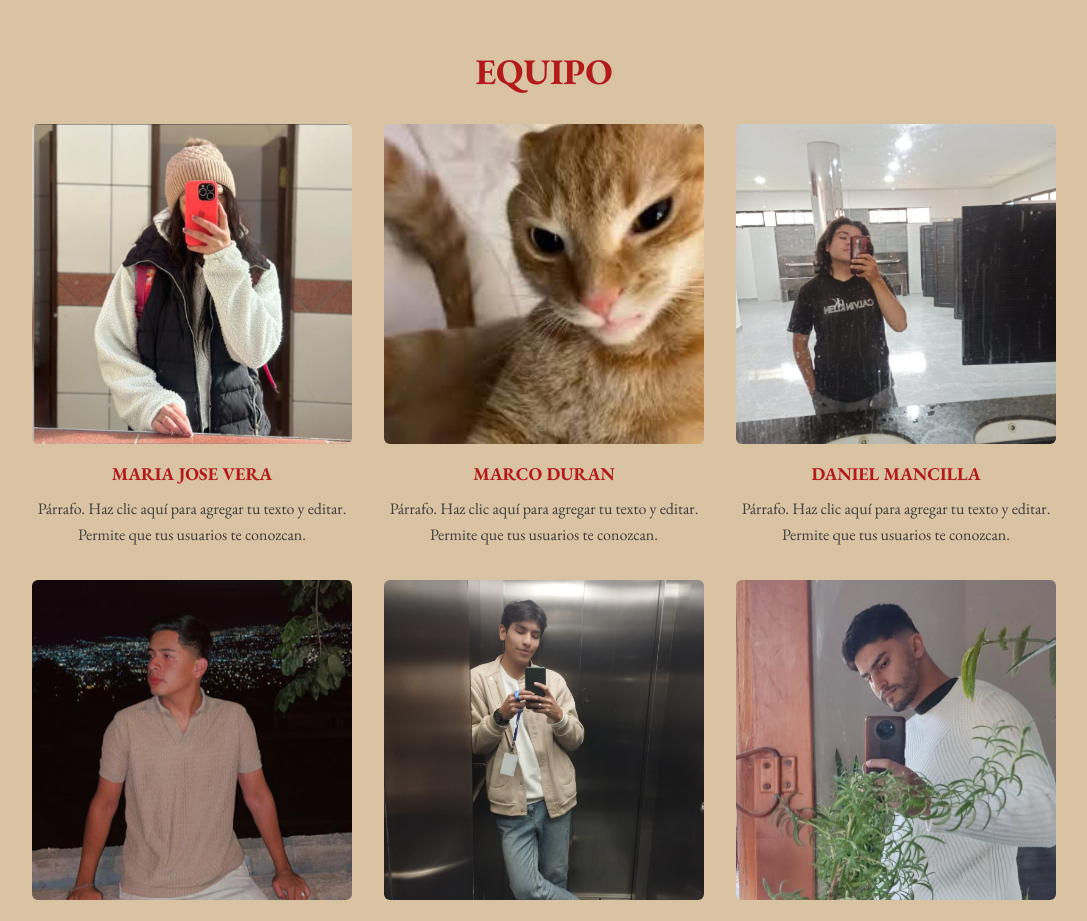
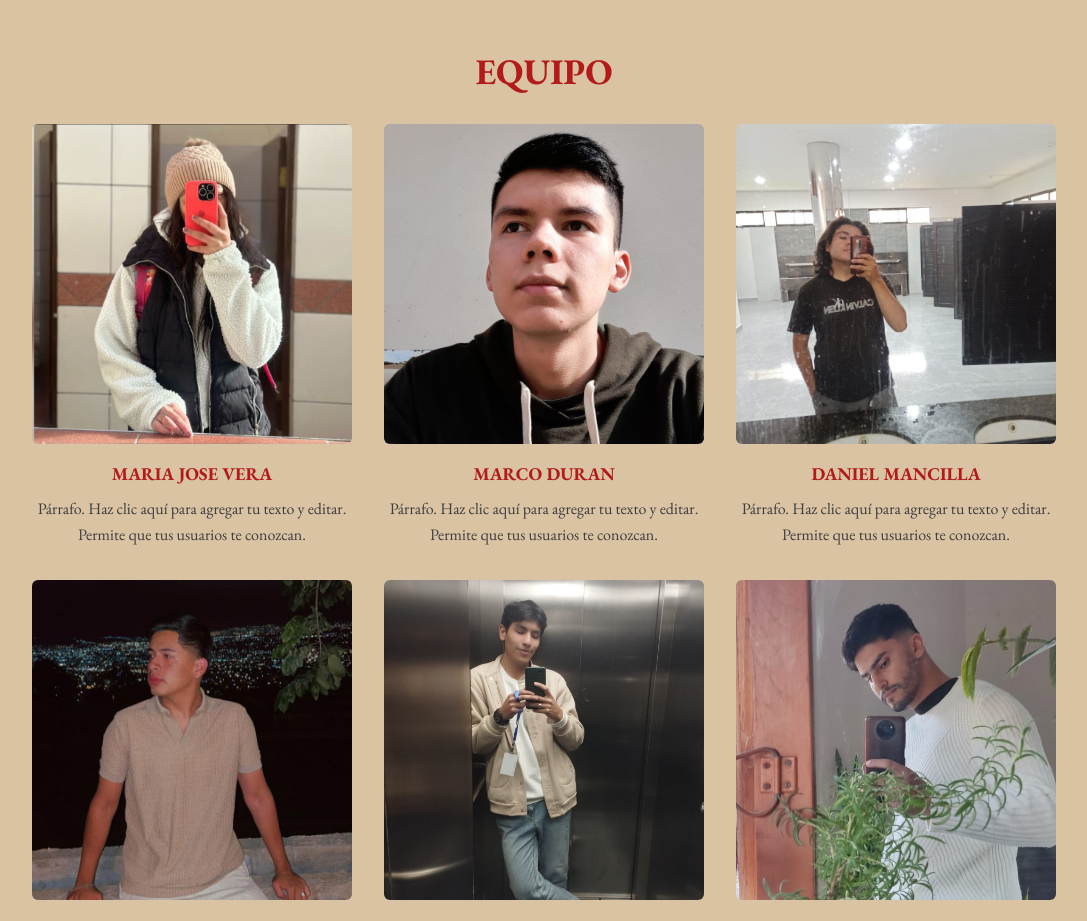
Before and after one commit to danimtx/vinos-aura, a Next.js app: page /about in a window 1280 px wide. Shown: the part 780-1701 px from the top of the page, without its empty margins (96-1183 px from the left). Built offline with nearby package versions, Linux system fonts and the light colour scheme.

Commit message:
foto marco

```diff
--- a/src/app/about/page.jsx
+++ b/src/app/about/page.jsx
@@ -52,7 +52,7 @@ export default function About() {
         <div className="flex flex-col md:flex-row justify-center gap-8 flex-wrap">
           {[
             { name: 'MARIA JOSE VERA', img: '/nosotros/majo.jpg', alt: 'Maria Jose Vera' },
-            { name: 'MARCO DURAN', img: '/nosotros/perfil-predeterminado.jpeg', alt: 'Marco Duran' },
+            { name: 'MARCO DURAN', img: '/nosotros/marco.jpg', alt: 'Marco Duran' },
             { name: 'DANIEL MANCILLA', img: '/nosotros/dani.jpg', alt: 'Daniel Mancilla' },
             { name: 'SANTIAGO TAPIA', img: '/nosotros/santi.jpg', alt: 'Santiago Tapia' },
             { name: 'HUGO ACOSTA', img: '/nosotros/hugo.jpg', alt: 'Hugo Acosta' },
```
Also changed, not shown: public/nosotros/marco.jpg (added).
